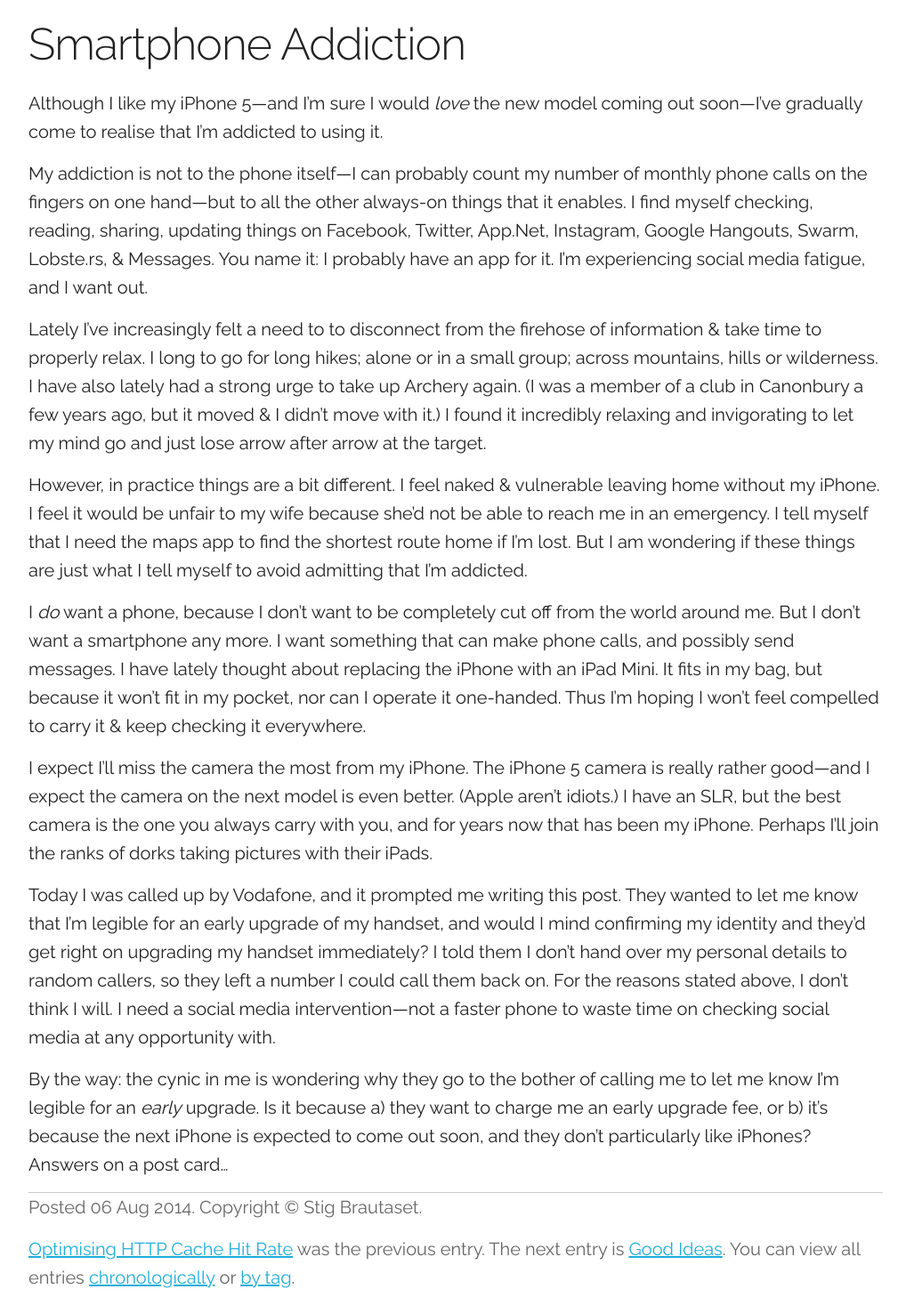
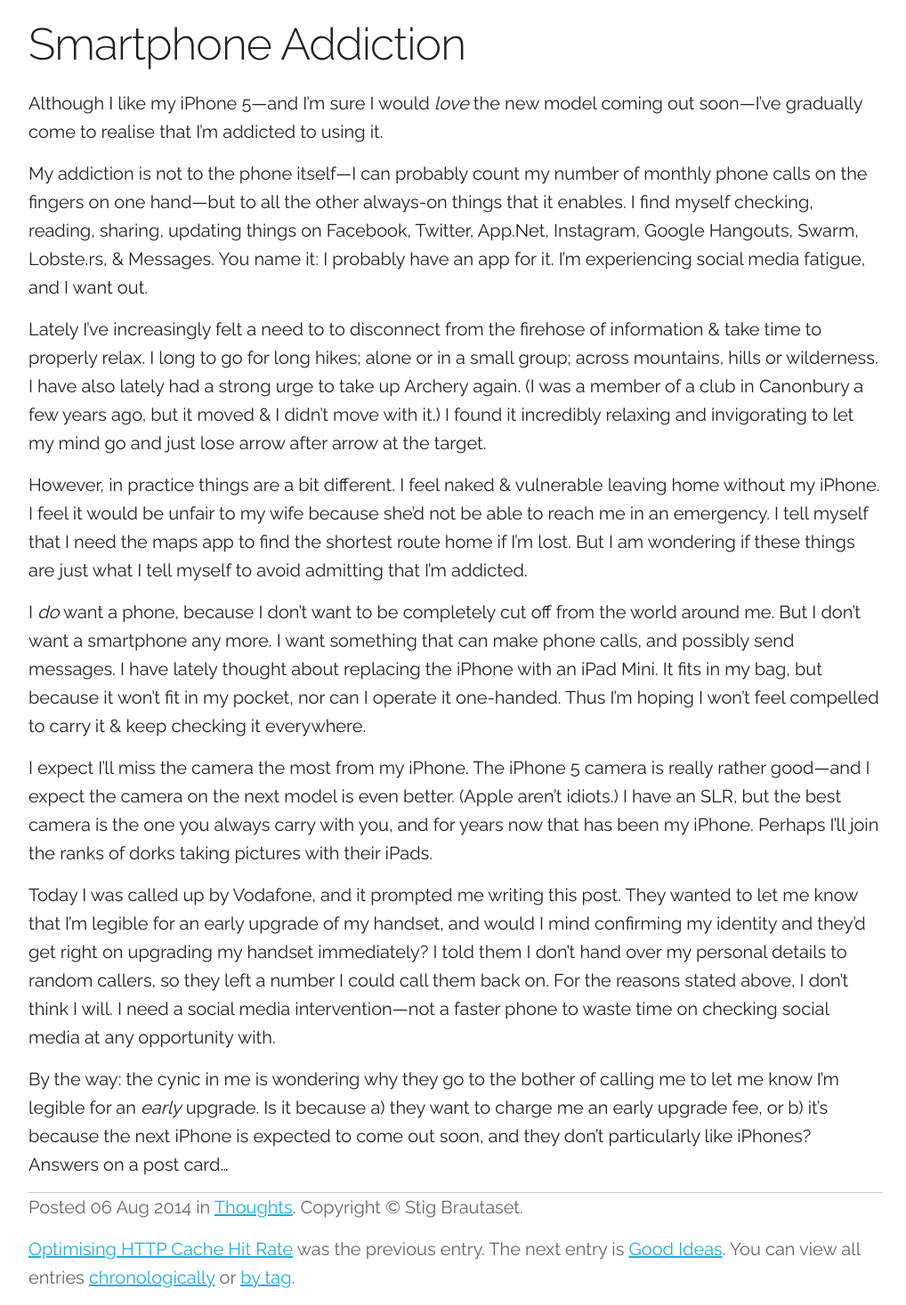
Before and after one commit to stig/www.brautaset.org, a Jekyll site: the page built from _posts/2014-08-06-smartphone-addiction.md, in a window 1280 px wide. Shown: the whole page at 89% size, without its empty margins (128-1146 px from the left). Built offline with Jekyll 4.4.1, drawn with Linux system fonts in a browser that asks for light colours.

Commit message:
Add "Thoughts" tag to a few recent articles

```diff
--- a/_posts/2014-08-06-smartphone-addiction.md
+++ b/_posts/2014-08-06-smartphone-addiction.md
@@ -1,6 +1,7 @@
 ---
 title: Smartphone Addiction
 layout: post
+tags: [Thoughts]
 ---
 
 Although I like my iPhone 5---and I'm sure I would *love* the new model
```
Also changed, not shown: _posts/2014-10-22-good-ideas.md (+1 -0 lines), _posts/2015-02-04-nuisance-calls.md (+1 -0 lines).
